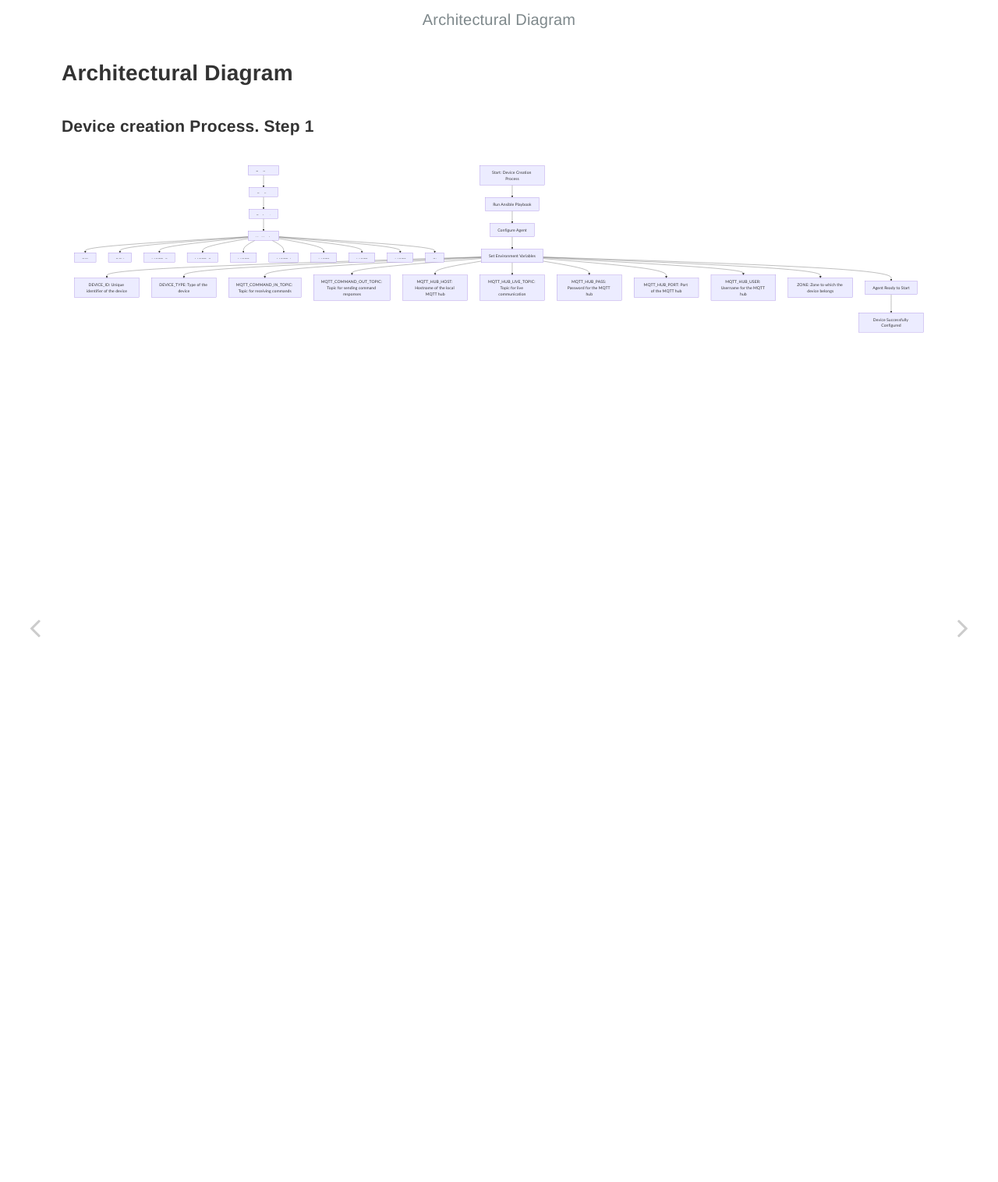
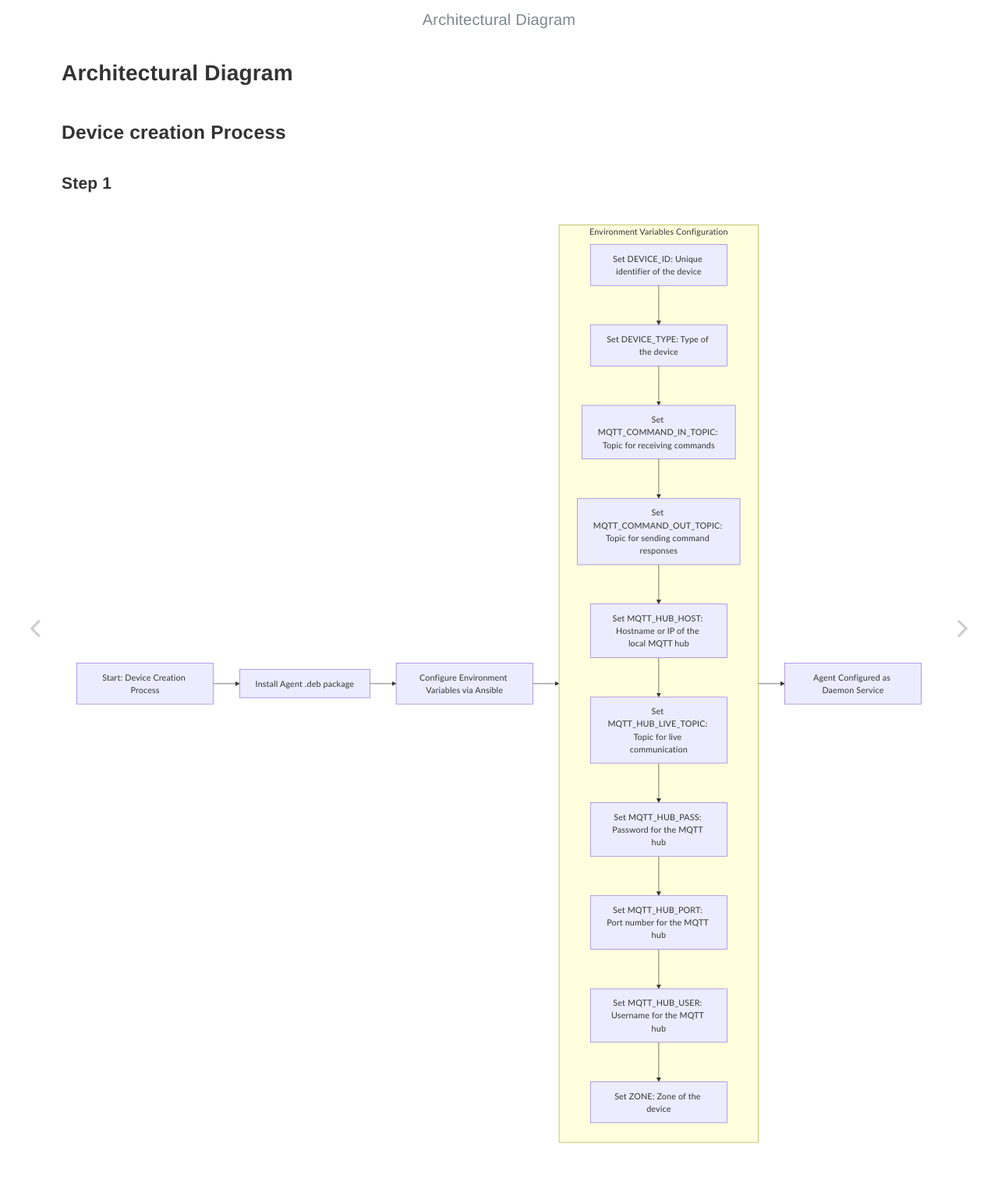
Before and after one commit to upv-tfm-iot/documentation, a Jekyll site: the page built from _pages/6-device-creation-flow.md, in a window 1280 px wide. Shown: the whole page at 78% size. Built offline with Jekyll 4.4.1, drawn with Linux system fonts in a browser that asks for light colours.

Commit message:
update project

````diff
--- a/_pages/6-device-creation-flow.md
+++ b/_pages/6-device-creation-flow.md
@@ -8,42 +8,24 @@ layout: post
 mermaid: true
 ---
 
-### Device creation Process. Step 1
+## Device creation Process
+### Step 1
 ```mermaid
-graph TD
-    A[Start: Device Creation Process] --> B[Run Ansible Playbook]
-    B --> C[Configure Agent]
-    C --> D[Set Environment Variables]
-
-    D --> VAR1[DEVICE_ID: Unique identifier of the device]
-    D --> VAR2[DEVICE_TYPE: Type of the device]
-    D --> VAR3[MQTT_COMMAND_IN_TOPIC: Topic for receiving commands]
-    D --> VAR4[MQTT_COMMAND_OUT_TOPIC: Topic for sending command responses]
-    D --> VAR5[MQTT_HUB_HOST: Hostname of the local MQTT hub]
-    D --> VAR6[MQTT_HUB_LIVE_TOPIC: Topic for live communication]
-    D --> VAR7[MQTT_HUB_PASS: Password for the MQTT hub]
-    D --> VAR8[MQTT_HUB_PORT: Port of the MQTT hub]
-    D --> VAR9[MQTT_HUB_USER: Username for the MQTT hub]
-    D --> VAR10[ZONE: Zone to which the device belongs]
-
-    D --> E[Agent Ready to Start]
-    E --> F[Device Successfully Configured]
+flowchart LR
+    A[Start: Device Creation Process] --> B[Install Agent .deb package]
+    B --> C[Configure Environment Variables via Ansible]
+    subgraph EnvVariablesConfig[Environment Variables Configuration]
+        VAR1[Set DEVICE_ID: Unique identifier of the device]
+        VAR1 --> VAR2[Set DEVICE_TYPE: Type of the device]
+        VAR2 --> VAR3[Set MQTT_COMMAND_IN_TOPIC: Topic for receiving commands]
+        VAR3 --> VAR4[Set MQTT_COMMAND_OUT_TOPIC: Topic for sending command responses]
+        VAR4 --> VAR5[Set MQTT_HUB_HOST: Hostname or IP of the local MQTT hub]
+        VAR5 --> VAR6[Set MQTT_HUB_LIVE_TOPIC: Topic for live communication]
+        VAR6 --> VAR7[Set MQTT_HUB_PASS: Password for the MQTT hub]
+        VAR7 --> VAR8[Set MQTT_HUB_PORT: Port number for the MQTT hub]
+        VAR8 --> VAR9[Set MQTT_HUB_USER: Username for the MQTT hub]
+        VAR9 --> VAR10[Set ZONE: Zone of the device]
+    end
+    C --> EnvVariablesConfig
+    EnvVariablesConfig --> D[Agent Configured as Daemon Service]
 ```
-
-```mermaid
-graph TD
-    A[Configuração via Ansible Playbook] --> B[Configuração do Agente]
-    B --> C[Parâmetros do Hub Local]
-    C --> D[Variáveis de Ambiente Configuradas]
-
-    D --> E[DEVICE_ID]
-    D --> F[DEVICE_TYPE]
-    D --> G[MQTT_COMMAND_IN_TOPIC]
-    D --> H[MQTT_COMMAND_OUT_TOPIC]
-    D --> I[MQTT_HUB_HOST]
-    D --> J[MQTT_HUB_LIVE_TOPIC]
-    D --> K[MQTT_HUB_PASS]
-    D --> L[MQTT_HUB_PORT]
-    D --> M[MQTT_HUB_USER]
-    D --> N[ZONE]
-```
````
